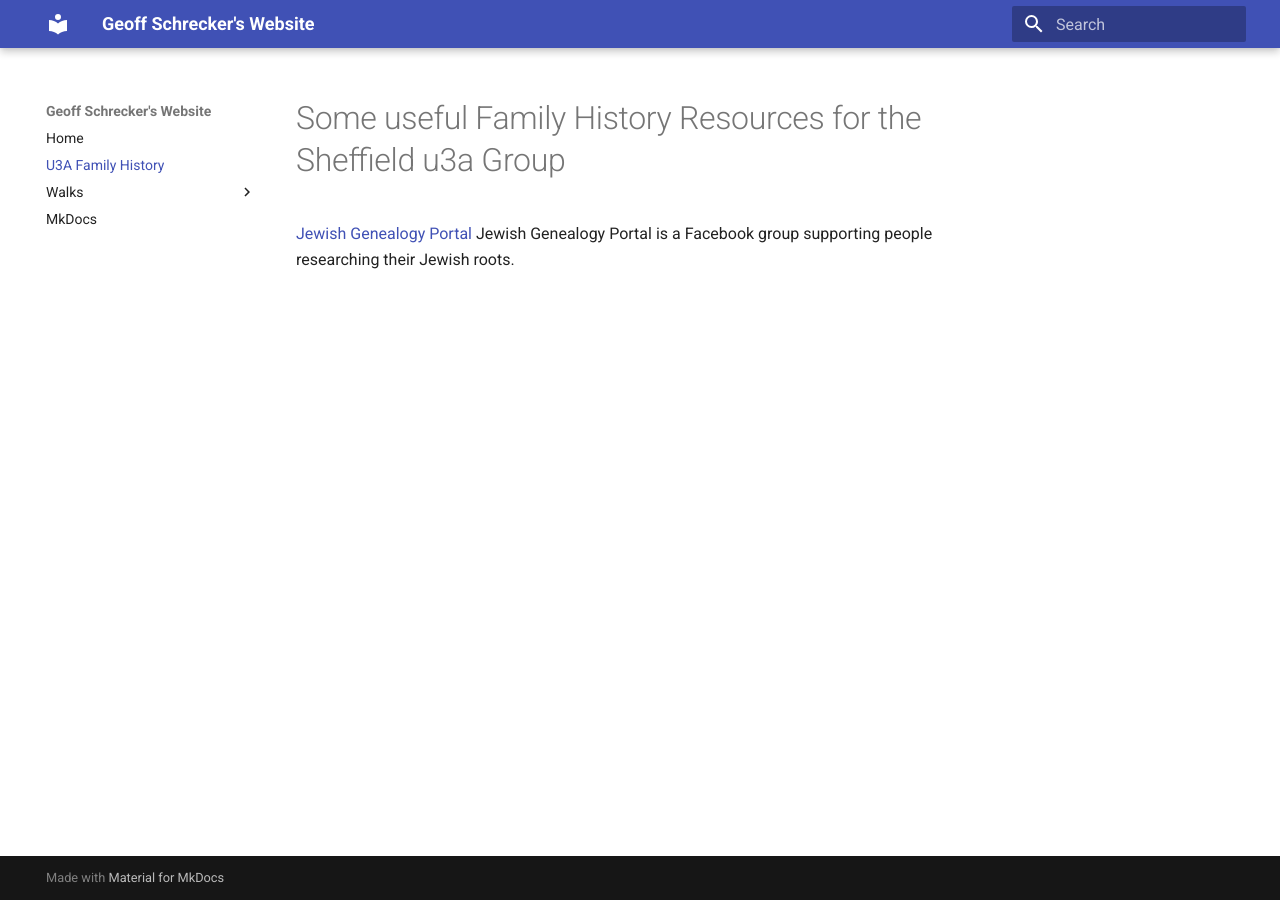
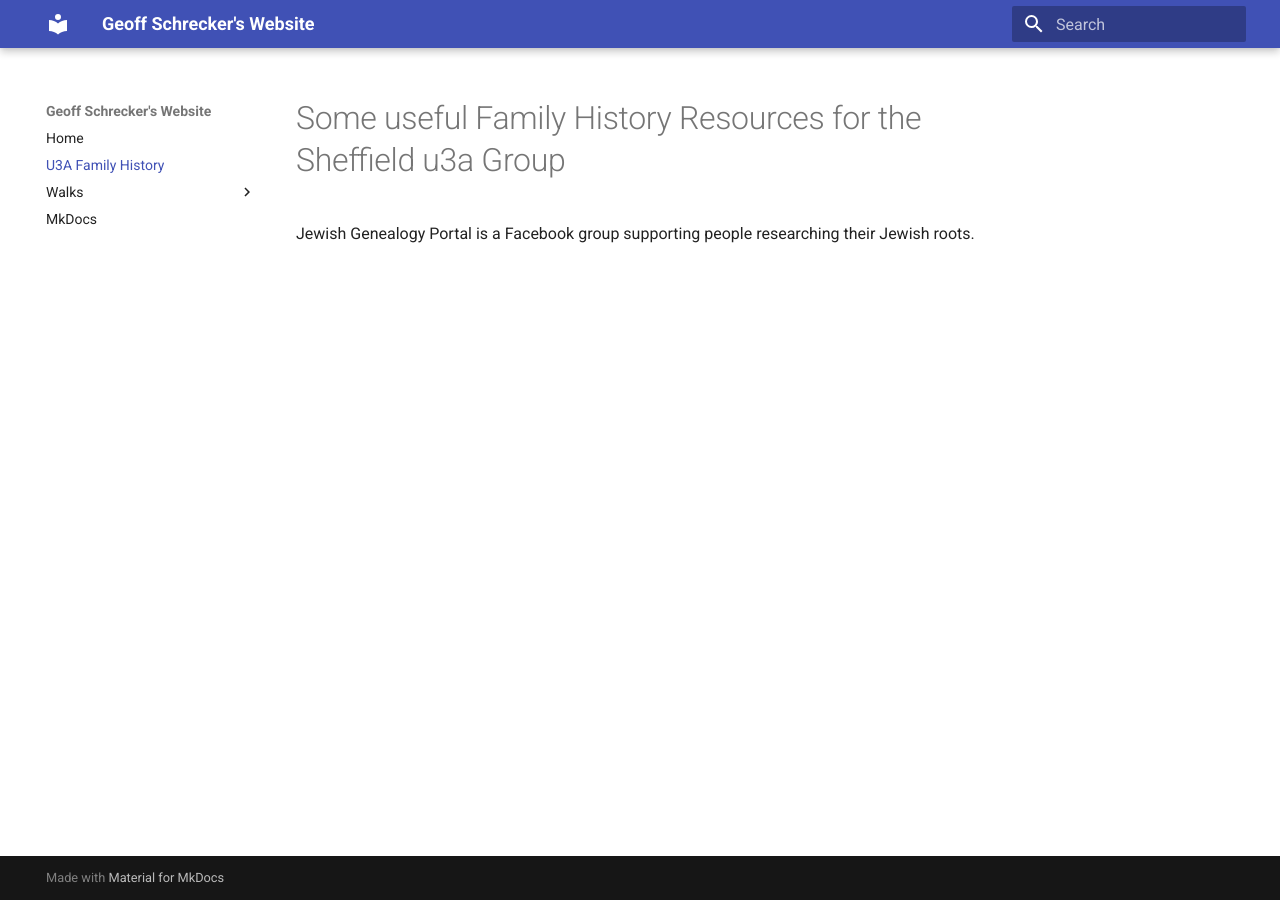
Before and after one commit to GeoffSchrecker/geoffschrecker, an MkDocs documentation site: the page built from docs/family_history.md, in a window 1280 px wide. Built offline with MkDocs 1.6.1 and Material for MkDocs 9.7.7, drawn with Linux system fonts in a browser that asks for light colours.

Commit message:
delete link

```diff
--- a/docs/family_history.md
+++ b/docs/family_history.md
@@ -1,4 +1,3 @@
 #Some useful Family History Resources for the Sheffield u3a Group
 
-[Jewish Genealogy Portal](https://www.facebook.com/groups/JewishGenealogyPortal)
 Jewish Genealogy Portal is a Facebook group supporting people researching their Jewish roots.
```
